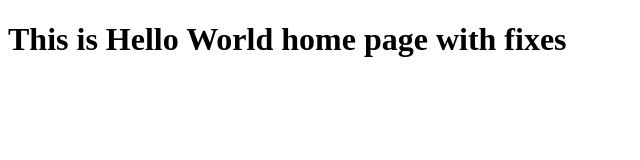
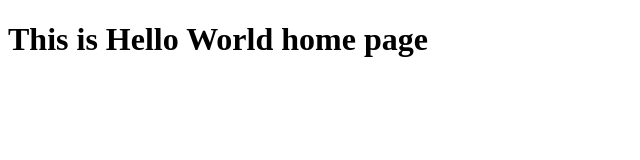
Before and after one commit to ganeshshettigar/hello-world, a plain HTML site: page index.html in a window 1280 px wide. Shown: the whole page, without its empty margins (0-640 px from the left). Drawn offline with Linux system fonts and the light colour scheme.

Commit message:
Revert "home page bug fixed"
This reverts commit 83d701aae8ed02bb876249a03426fbeaa459cb3b.

```diff
--- a/index.html
+++ b/index.html
@@ -5,7 +5,6 @@
 <title>Hello World Page</title>
 </head>
 <body>
-<h1> This is Hello World home page with fixes</h1>
-
+<h1> This is Hello World home page</h1>
 </body>
 </html>
```
